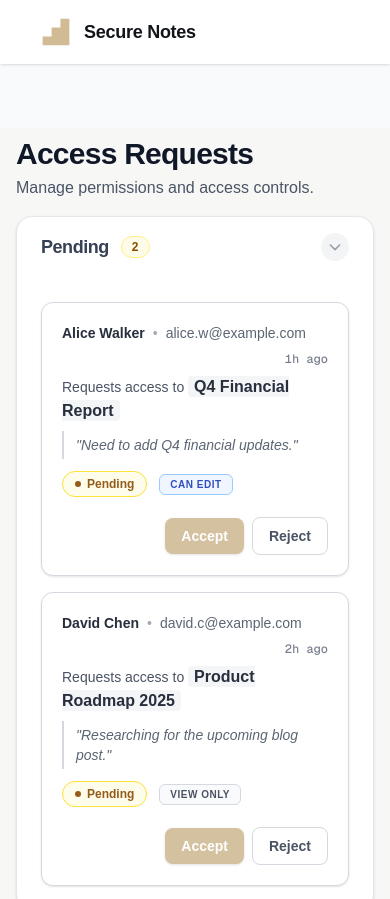
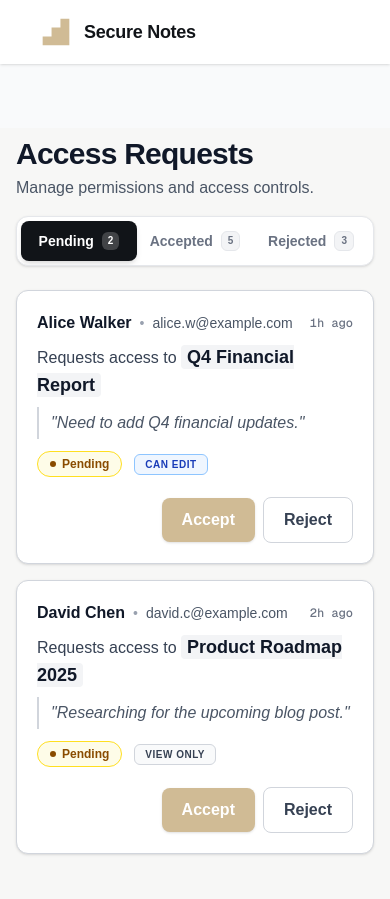
Before and after one commit to ajinkyathakur06/secure-notes-frontend, a Next.js app in the folder secure-notes-fe/: page /requests in a window 390 px wide. Shown: the top 899 px of the page. Built offline with nearby package versions, Linux system fonts and the light colour scheme.

Commit message:
added mobile responsive layout for requests page

```diff
--- a/secure-notes-fe/app/requests/page.tsx
+++ b/secure-notes-fe/app/requests/page.tsx
@@ -4,10 +4,12 @@
 import { useEffect, useState } from 'react';
 import { useRequestsStore } from '@/store/useRequestsStore';
 import { RequestList } from '@/components/RequestList';
+import { RequestCard } from '@/components/RequestCard';
 
 export default function RequestsPage() {
   const [isLoading, setIsLoading] = useState(true);
   const [expandedId, setExpandedId] = useState<'PENDING' | 'ACCEPTED' | 'REJECTED' | null>(null);
+  const [mobileTab, setMobileTab] = useState<'PENDING' | 'ACCEPTED' | 'REJECTED'>('PENDING');
 
   const { requests, fetchRequests, acceptRequest, rejectRequest, deleteRequest } = useRequestsStore();
 
@@ -44,7 +46,7 @@ export default function RequestsPage() {
     const isAnyExpanded = expandedId !== null;
 
     // Base classes
-    let classes = "transition-all duration-500 ease-in-out h-[600px] ";
+    let classes = "transition-all duration-500 ease-in-out h-[750px] ";
 
     if (isExpanded) {
       classes += "flex-[3] z-10 scale-100 opacity-100";
@@ -59,6 +61,12 @@ export default function RequestsPage() {
     return classes;
   };
 
+  const mobileRequests = requests.filter((req) => req.status === mobileTab);
+
+  const getMobileTabCount = (status: 'PENDING' | 'ACCEPTED' | 'REJECTED') => {
+    return requests.filter((req) => req.status === status).length;
+  };
+
   return (
     <main className="min-h-[calc(100vh-80px)] bg-[#f7f7f6] px-4 sm:px-6 lg:px-8 pb-6 pt-2 flex flex-col">
       <div className="mb-4 flex items-center justify-between">
@@ -67,6 +75,8 @@ export default function RequestsPage() {
           <p className="text-gray-600 font-medium">Manage permissions and access controls.</p>
         </div>
 
+        {/* Desktop Reset Button */}
+        <div className="hidden md:block">
           {expandedId && (
             <button
               onClick={() => setExpandedId(null)}
@@ -76,8 +86,62 @@ export default function RequestsPage() {
             </button>
           )}
         </div>
+      </div>
 
-      <div className="flex-1 flex flex-col lg:flex-row gap-4 lg:gap-6 min-h-[500px]">
+      {/* MOBILE Layout (sm only) */}
+      <div className="md:hidden flex flex-col flex-1">
+        {/* Segmented Control Tabs */}
+        <div className="flex items-center p-1 bg-white border border-gray-200 rounded-xl mb-6 shadow-sm overflow-x-auto">
+          {(['PENDING', 'ACCEPTED', 'REJECTED'] as const).map((status) => (
+            <button
+              key={status}
+              onClick={() => setMobileTab(status)}
+              className={`
+                flex-1 flex items-center justify-center gap-2 py-2.5 px-3 rounded-lg text-sm font-bold transition-all duration-200 whitespace-nowrap
+                ${mobileTab === status
+                  ? 'bg-[#111418] text-white shadow-md'
+                  : 'text-gray-500 hover:bg-gray-50 hover:text-gray-900'
+                }
+              `}
+            >
+              {status.charAt(0) + status.slice(1).toLowerCase()}
+              <span className={`
+                text-[10px] py-0.5 px-1.5 rounded-md font-bold
+                ${mobileTab === status ? 'bg-white/20 text-white' : 'bg-gray-100 text-gray-500 border border-gray-200'}
+              `}>
+                {getMobileTabCount(status)}
+              </span>
+            </button>
+          ))}
+        </div>
+
+        {/* Mobile List View */}
+        <div className="flex-1 space-y-4">
+          {mobileRequests.length === 0 ? (
+            <div className="flex flex-col items-center justify-center py-16 text-center opacity-70">
+              <div className="bg-gray-100 p-6 rounded-full mb-4">
+                <span className="material-symbols-outlined text-4xl text-gray-400">inbox</span>
+              </div>
+              <p className="text-gray-900 font-bold text-lg">No {mobileTab.toLowerCase()} requests</p>
+              <p className="text-gray-500 text-sm mt-1">Check back later for updates.</p>
+            </div>
+          ) : (
+            mobileRequests.map((request) => (
+              <div key={request.request_id} className="animate-in fade-in slide-in-from-bottom-2 duration-300">
+                <RequestCard
+                  request={request}
+                  onAccept={() => acceptRequest(request.request_id)}
+                  onReject={() => rejectRequest(request.request_id)}
+                  onDelete={() => deleteRequest(request.request_id)}
+                />
+              </div>
+            ))
+          )}
+        </div>
+      </div>
+
+      {/* DESKTOP Layout (md and up) - Existing Unchanged Layout */}
+      <div className="hidden md:flex flex-1 flex-col lg:flex-row gap-4 lg:gap-6 min-h-[500px]">
         {/* PENDING */}
         <div className={getSectionClasses('PENDING')}>
           <RequestList
--- a/secure-notes-fe/components/RequestCard.tsx
+++ b/secure-notes-fe/components/RequestCard.tsx
@@ -71,9 +71,9 @@ export const RequestCard = ({ request, onAccept, onReject, onDelete }: RequestCa
         <div className="flex-1 min-w-0 space-y-2">
           {/* Header */}
           <div className="flex items-center flex-wrap gap-2 text-sm">
-            <span className="font-bold text-gray-900 truncate">{request.sender.name}</span>
+            <span className="font-bold text-gray-900 truncate text-base">{request.sender.name}</span>
             <span className="text-gray-400">&bull;</span>
-            <span className="text-gray-600 truncate">{request.sender.email}</span>
+            <span className="text-gray-600 truncate text-sm">{request.sender.email}</span>
             <span className="text-gray-500 text-xs ml-auto sm:ml-0 font-mono font-medium">
               {timeAgo(request.createdAt)}
             </span>
@@ -81,11 +81,11 @@ export const RequestCard = ({ request, onAccept, onReject, onDelete }: RequestCa
 
           {/* Main Content */}
           <div>
-            <p className="text-gray-700 text-sm leading-relaxed font-medium">
-              Requests access to <span className="font-bold text-gray-900 bg-gray-100 px-1.5 py-0.5 rounded text-base">{request.note.title}</span>
+            <p className="text-gray-700 text-base leading-relaxed font-medium">
+              Requests access to <span className="font-bold text-gray-900 bg-gray-100 px-1.5 py-0.5 rounded text-lg">{request.note.title}</span>
             </p>
             {request.description && (
-              <div className="mt-2 text-sm text-gray-600 italic border-l-2 border-gray-300 pl-3 py-1">
+              <div className="mt-2 text-base text-gray-600 italic border-l-2 border-gray-300 pl-3 py-1">
                 "{request.description}"
               </div>
             )}
@@ -104,13 +104,13 @@ export const RequestCard = ({ request, onAccept, onReject, onDelete }: RequestCa
             <>
               <button
                 onClick={onAccept}
-                className="flex items-center gap-1.5 px-4 py-2 text-sm font-semibold text-white bg-[#D0BB95] hover:bg-[#C0AB85] active:bg-[#B09B75] rounded-lg transition-colors focus:outline-none focus:ring-2 focus:ring-[#D0BB95]/50 shadow-sm"
+                className="flex items-center gap-1.5 px-5 py-2.5 text-base font-semibold text-white bg-[#D0BB95] hover:bg-[#C0AB85] active:bg-[#B09B75] rounded-lg transition-colors focus:outline-none focus:ring-2 focus:ring-[#D0BB95]/50 shadow-sm"
               >
                 Accept
               </button>
               <button
                 onClick={onReject}
-                className="flex items-center gap-1.5 px-4 py-2 text-sm font-semibold text-gray-700 bg-white border border-gray-300 hover:bg-gray-50 hover:text-red-600 hover:border-red-300 rounded-lg transition-colors focus:outline-none focus:ring-2 focus:ring-gray-200"
+                className="flex items-center gap-1.5 px-5 py-2.5 text-base font-semibold text-gray-700 bg-white border border-gray-300 hover:bg-gray-50 hover:text-red-600 hover:border-red-300 rounded-lg transition-colors focus:outline-none focus:ring-2 focus:ring-gray-200"
               >
                 Reject
               </button>
```
Lines whose indentation alone changed are shown as unchanged.
